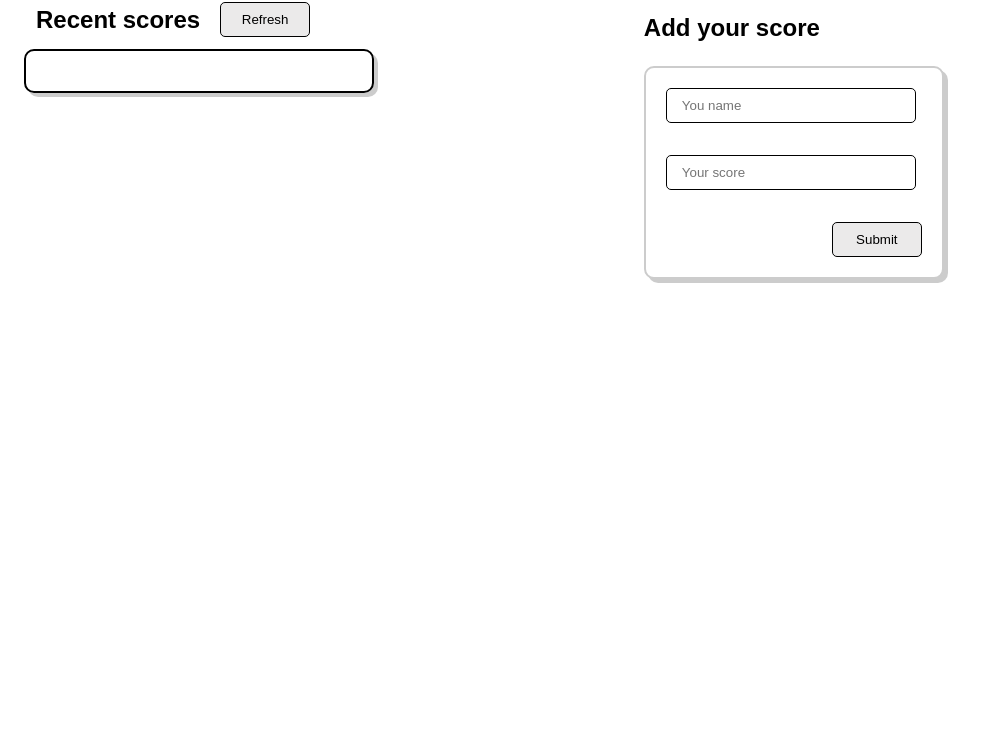
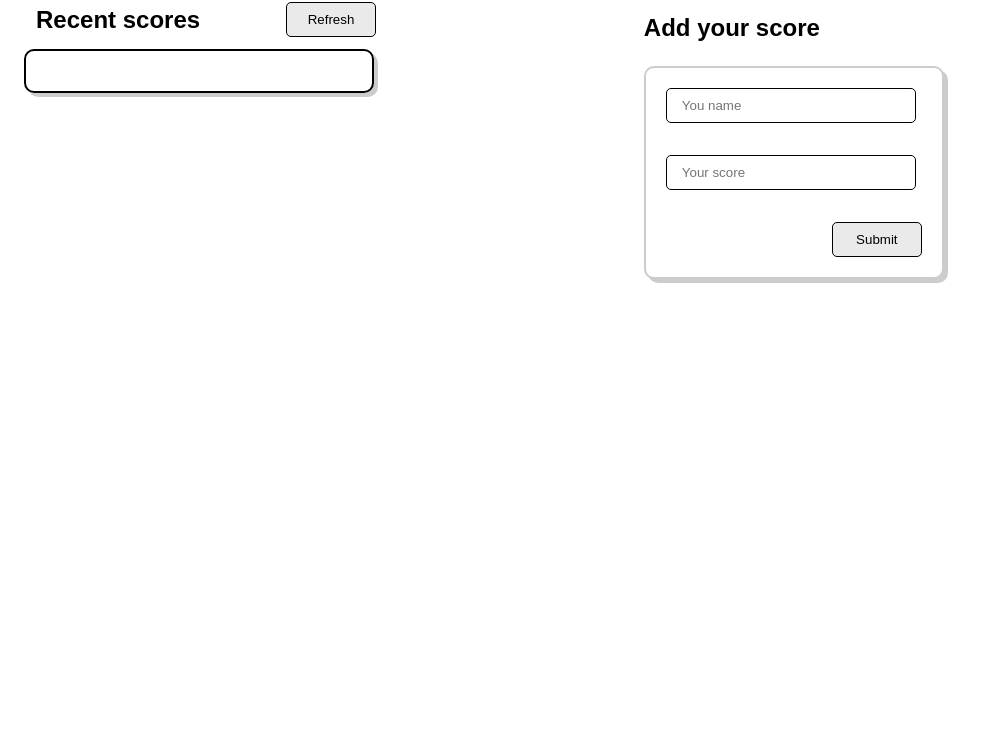
Before and after one commit to Mutai-Gilbert/Leaderboard-two, a website built with webpack: page src/index.html in a window 1280 px wide. Shown: the part 71-800 px from the top of the page, without its empty margins (0-987 px from the left). Built offline with nearby package versions, Linux system fonts and the light colour scheme; no server answers.

Commit message:
Added new features to the style.css file

```diff
--- a/src/style.css
+++ b/src/style.css
@@ -37,7 +37,8 @@ body {
 .recent-scores {
   display: flex;
   align-items: center;
-  justify-content: space-around;
+  justify-content: space-between;
+  width: 340px;
   margin: 12px;
 }
 
```
Also changed, not shown: dist/main.js.
